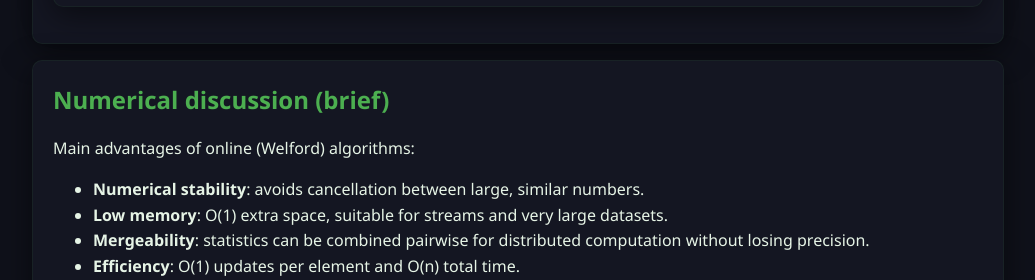
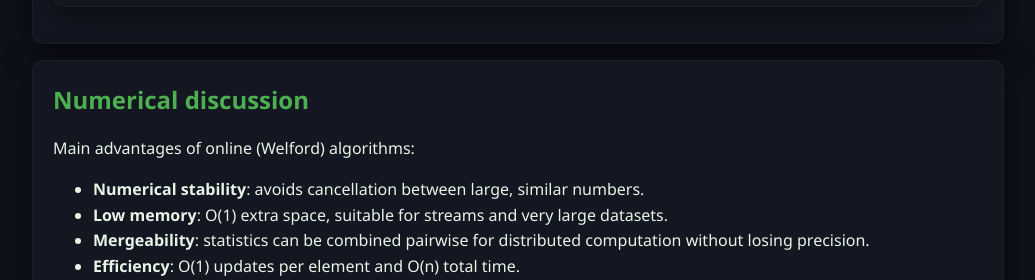
Before and after one commit to ricky2905/ricky2905.github.io, a Jekyll site: the page HOMEWORK/homework6/index.html, which Jekyll copies as it is, in a window 1280 px wide and 900 px high, scrolled down 2980 px. Shown: the part 477-757 px from the top of the window, without its empty margins (122-1157 px from the left). Built offline with Jekyll 4.4.1, drawn with Linux system fonts in a browser that asks for light colours.

Commit message:
Update heading for numerical discussion section

```diff
--- a/HOMEWORK/homework6/index.html
+++ b/HOMEWORK/homework6/index.html
@@ -215,7 +215,7 @@
       </article>
 
       <article class="card" aria-labelledby="desc-title">
-        <h2 id="desc-title">Numerical discussion (brief)</h2>
+        <h2 id="desc-title">Numerical discussion </h2>
         <p>Main advantages of online (Welford) algorithms:</p>
         <ul>
           <li><strong>Numerical stability</strong>: avoids cancellation between large, similar numbers.</li>
```
